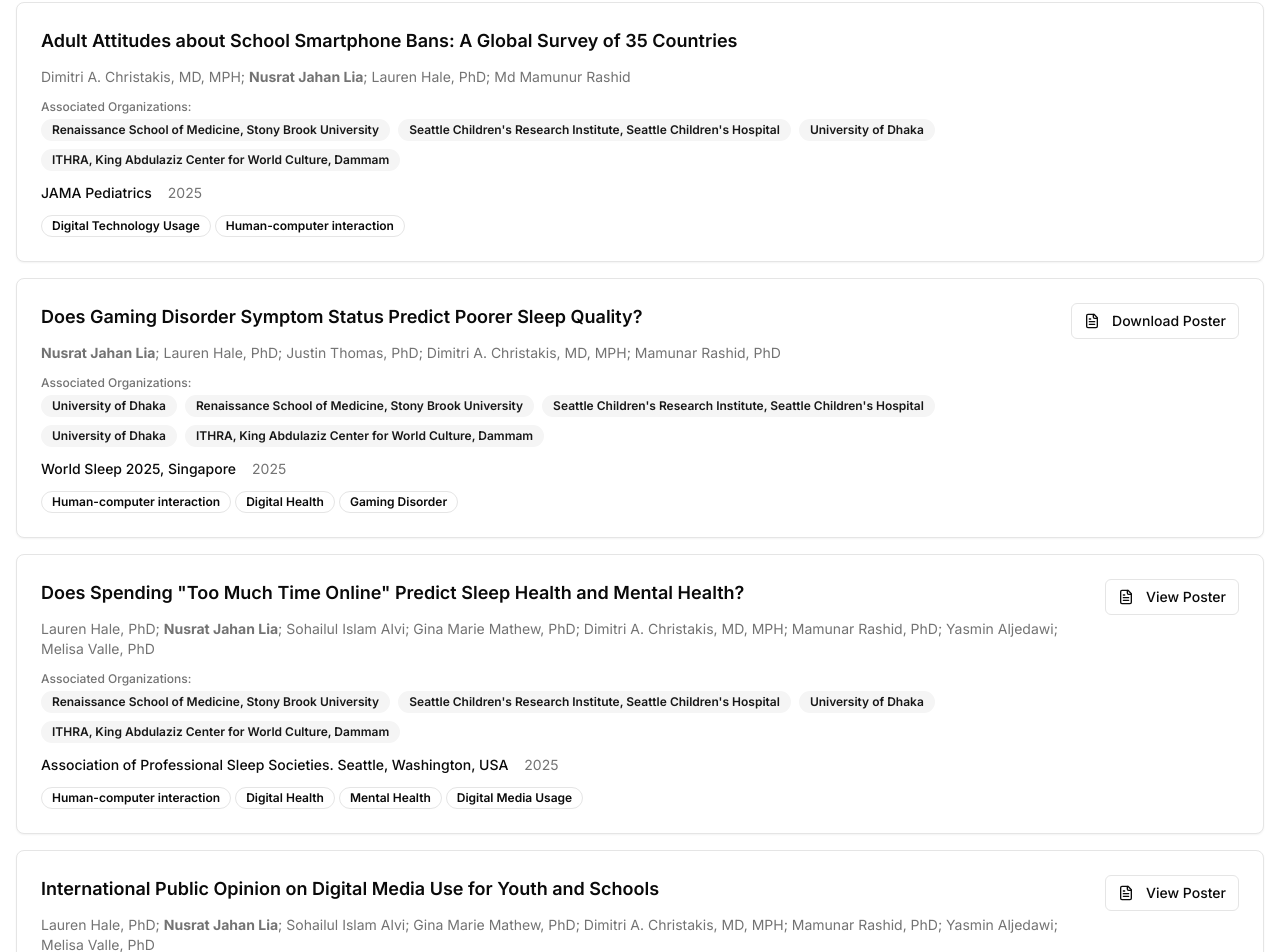
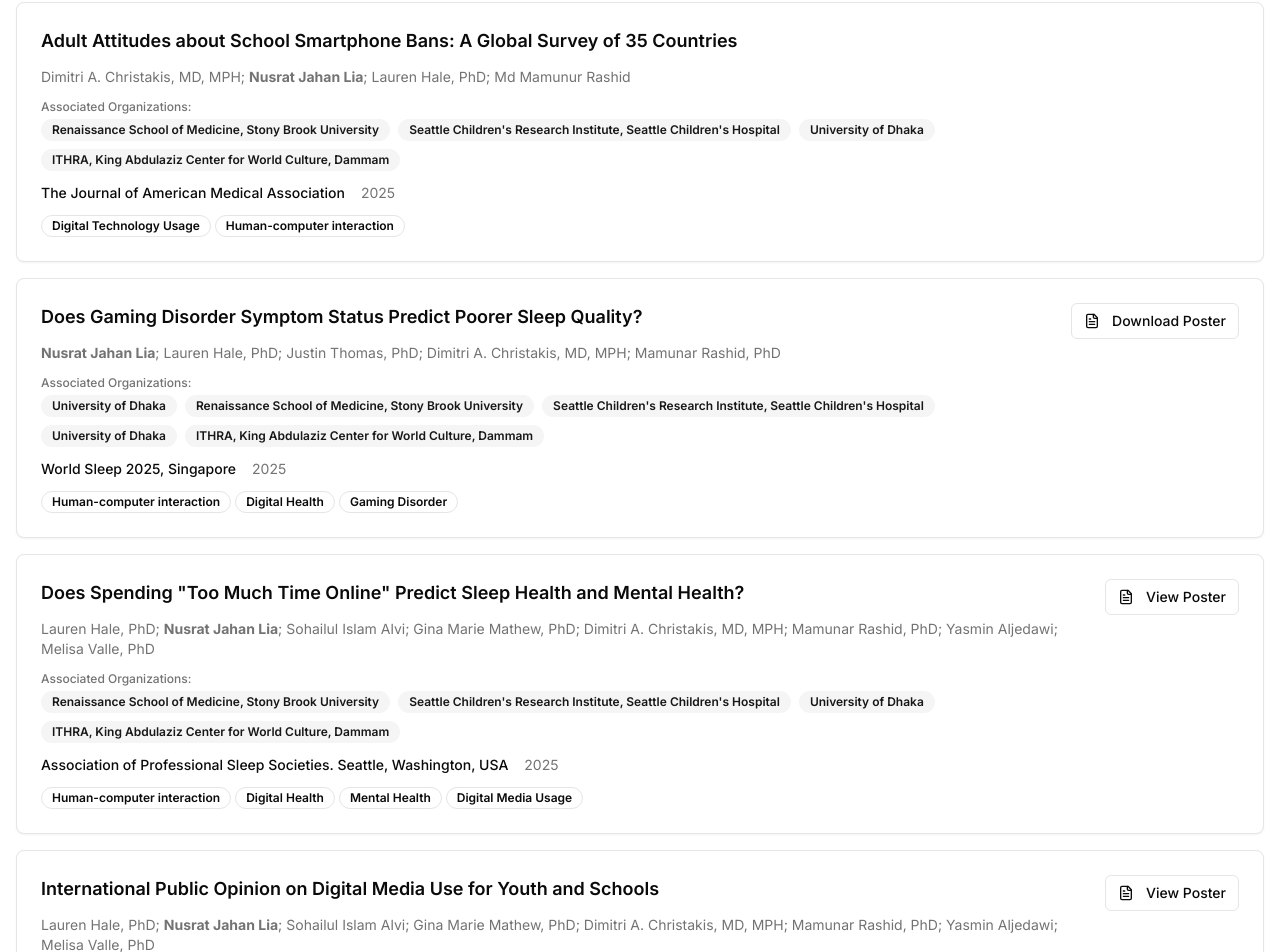
Before and after one commit to NusRAT-LiA/Nusrat-Jahan-Lia, a Next.js app: page /research in a window 1280 px wide. Shown: the part 1251-2203 px from the top of the page. Built offline with nearby package versions, Linux system fonts and the light colour scheme.

Commit message:
Paper edit

```diff
--- a/app/research/page.tsx
+++ b/app/research/page.tsx
@@ -53,7 +53,7 @@ export default function ResearchPage() {
       title: "Adult Attitudes about School Smartphone Bans: A Global Survey of 35 Countries",
       authors: "Dimitri A. Christakis, MD, MPH; Nusrat Jahan Lia; Lauren Hale, PhD; Md Mamunur Rashid",
       affiliations: ["Renaissance School of Medicine, Stony Brook University", "Seattle Children's Research Institute, Seattle Children's Hospital", "University of Dhaka", "ITHRA, King Abdulaziz Center for World Culture, Dammam"],
-      venue: "JAMA Pediatrics",
+      venue: "The Journal of American Medical Association",
       year: "2025",
       // type: "Journal",
       tags: ["Digital Technology Usage", "Human-computer interaction"],
```
